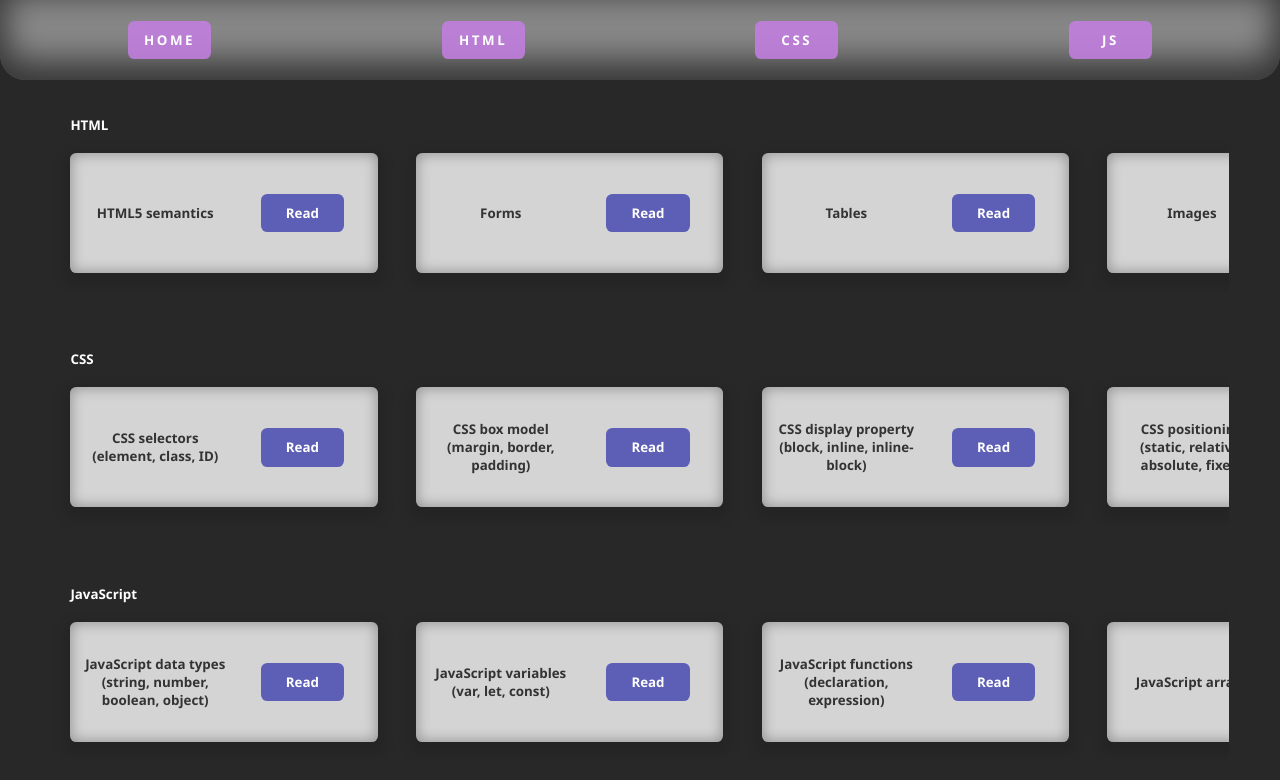
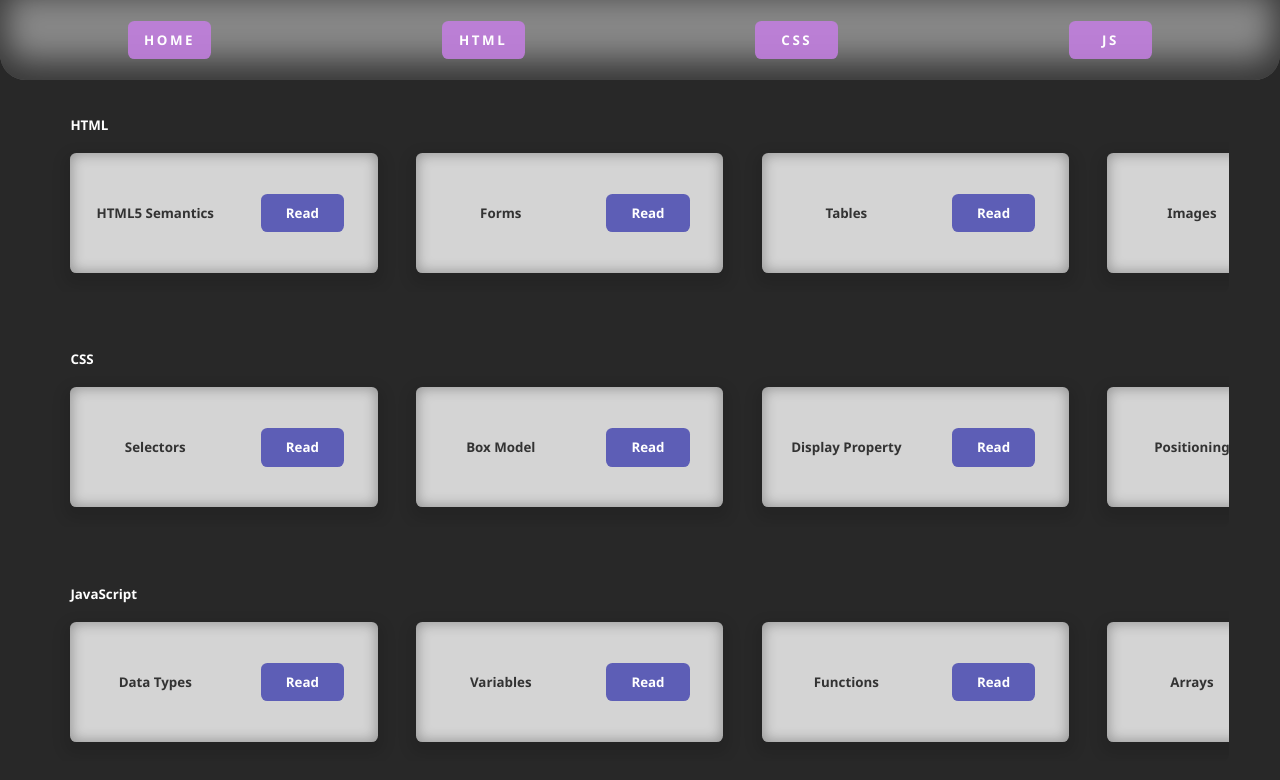
Before and after one commit to jsb-dev/jsb-dev-portfolio, a Vue app: page / in a window 1280 px wide. Shown: the top 780 px of the page. Built offline with nearby package versions, Linux system fonts and the light colour scheme.

Commit message:
Update sizing and content

```diff
--- a/src/data/topic-data.js
+++ b/src/data/topic-data.js
@@ -1,6 +1,6 @@
 export const htmlTopicData = [
   {
-    topic: 'HTML5 semantics',
+    topic: 'HTML5 Semantics',
     brief:
       'HTML5 introduced a variety of different tags that can be used to semantically structure a website. This allows for better accessibility and SEO by providing web browsers with as much detailed, meaningful information as possible.',
   },
@@ -25,17 +25,17 @@ export const htmlTopicData = [
       'HTML links, or hyperlinks, allow users to navigate from one web page to another. They can also be used to take someone to a seperate website, a specific part of the website, images for accreditation, and much more.',
   },
   {
-    topic: 'HTML lists',
+    topic: 'HTML Lists',
     brief:
       "Lists come with all the formatting options you might expect if you're familiar with rich text editors. They are also commonly used in iterative loops to display data from a collection.",
   },
   {
-    topic: 'Headings and paragraphs',
+    topic: 'Headings and Paragraphs',
     brief:
       'HTML headings are defined at six different levels with default styling and behaviour. Paragraphs serve as the most generic way to display text content on a page.',
   },
   {
-    topic: 'HTML attributes',
+    topic: 'HTML Attributes',
     brief:
       'Attributes, or properties, are used to outline specific configurations for certain elements. They can be used to provide additional information about an element, or to configure its behaviour and appearance.',
   },
@@ -45,7 +45,7 @@ export const htmlTopicData = [
       'HTML comments, like with other languages, are used to provide additional information about the code. They are not rendered by the browser, and are only visible to the developer who reads the code.',
   },
   {
-    topic: 'HTML entities',
+    topic: 'HTML Entities',
     brief:
       "Entities are used to convey unusual or complex characters that might not be available on a standard keyboard. They're also used to display reserved characters that would otherwise be interpreted as code.",
   },
@@ -55,7 +55,7 @@ export const htmlTopicData = [
       'HTML Layout works closely with CSS to provide responsive, dynamic layouts for websites. To get exactly the look you want, you need to consider container elements, positioning, and the box model, and how these might behave when considered contextually.',
   },
   {
-    topic: 'Responsive design',
+    topic: 'Responsive Design',
     brief:
       'Responsive web design starts with HTML, and requires a thorough understanding of how HTML elements behave in different contexts. Knowing how containers will position, size, and scale themselves starts with a solid understanding of hyper-text markup conventions.',
   },
@@ -78,77 +78,77 @@ export const htmlTopicData = [
 
 export const cssTopicData = [
   {
-    topic: 'CSS selectors (element, class, ID)',
+    topic: 'Selectors',
     brief:
-      'CSS selectors are patterns used to select and style HTML elements. They can be based on element names, class names prefixed with a dot (.), or IDs prefixed with a hash (#).',
+      'CSS selectors are used to select and style HTML elements. They can be based on element names, class names, IDs, attributes, and more.',
   },
   {
-    topic: 'CSS box model (margin, border, padding)',
+    topic: 'Box Model',
     brief:
-      'The CSS box model describes the layout of elements, with the content at the center surrounded by padding, border, and margin layers. Each layer affects the final size and position of the element on the page.',
+      'The CSS box model defines the default layout of HTML elements. It consists of content, padding, borders, and margins. These properties collectively determine the size, shape and spacing of an element by manipulating the space inside and around it.',
   },
   {
-    topic: 'CSS display property (block, inline, inline-block)',
+    topic: 'Display Property',
     brief:
-      "The display property determines how an element is displayed. 'block' elements take up the full width, 'inline' elements only take up as much width as necessary, and 'inline-block' elements are inline but respect box-sizing properties.",
+      'The display property determines how an element is displayed, respective to other elements. Manipulation of the display property allows us to do things like alter the flow of content, displaying elements relative to others, or explicitly setting the position of an element on the page.',
   },
   {
-    topic: 'CSS positioning (static, relative, absolute, fixed)',
+    topic: 'Positioning',
     brief:
-      "CSS positioning controls how and where elements are placed. 'static' is the default, 'relative' is positioned relative to its normal position, 'absolute' is positioned relative to the nearest non-static parent, and 'fixed' is positioned relative to the viewport.",
+      'Positioning in CSS allows you to control the layout of elements relative to other elements. Altering this allows us to do things like set the position of an element relative to its parent, or relative to the viewport. We can also stack elements according to rules we set corresponding to the display option.',
   },
   {
-    topic: 'CSS floats and clears',
+    topic: 'CSS Floats and Clears',
     brief:
-      "Floats allow elements to be pushed left or right, making content flow around them. The 'clear' property can be used to control the flow of content after floating elements.",
+      'Floats and clears can be used to manipulate the way elements sit on a markup. Floats allow us to move elements to the left or right of their parent container, while clears allow us to move elements below floated elements.',
   },
   {
-    topic: 'CSS typography (font-family, font-size, font-weight)',
+    topic: 'Typography',
     brief:
       "CSS typography properties control the appearance of text. 'font-family' sets the font, 'font-size' sets the size, and 'font-weight' controls the thickness of characters.",
   },
   {
-    topic: 'CSS color and background properties',
+    topic: 'Color and Background',
     brief:
       "CSS provides properties to set colors and backgrounds. 'color' sets the text color, while 'background-color' sets the background color. Images and gradients can also be set as backgrounds.",
   },
   {
-    topic: 'CSS gradients',
+    topic: 'Gradient',
     brief:
       'CSS gradients allow you to display a smooth transition between multiple colors. They can be linear or radial.',
   },
   {
-    topic: 'CSS transitions and animations',
+    topic: 'Transitions and Animations',
     brief:
       'CSS transitions allow smooth changes of property values. CSS animations can be used to create complex, multi-step animations using keyframes.',
   },
   {
-    topic: 'CSS flexbox layout',
+    topic: 'Flexbox Layout',
     brief:
       'Flexbox is a modern layout model that provides an efficient way to design complex layout structures with a cleaner tool and more predictable results.',
   },
   {
-    topic: 'CSS grid layout',
+    topic: 'Grid Layout',
     brief:
       'CSS Grid layout is a two-dimensional layout system for the web, offering a way to design complex responsive layouts with ease.',
   },
   {
-    topic: 'Responsive design with media queries',
+    topic: 'Media Queries',
     brief:
       'Media queries allow styles to be applied based on the device characteristics, like its width, height, or orientation. This is foundational for creating responsive designs.',
   },
   {
-    topic: 'CSS preprocessors (Sass, Less)',
+    topic: 'CSS Preprocessors',
     brief:
       'Preprocessors like Sass and Less enhance CSS with features like variables, nested rules, and functions. They need to be compiled to regular CSS to work in browsers.',
   },
   {
-    topic: 'CSS frameworks (Bootstrap, Materialize)',
+    topic: 'CSS Frameworks',
     brief:
       'CSS frameworks provide pre-written CSS rules to aid in the rapid development of websites. Bootstrap and Materialize are popular frameworks that include grid systems, components, and utilities.',
   },
   {
-    topic: 'Web accessibility (WCAG 2.0 guidelines)',
+    topic: 'CSS Accessibility',
     brief:
       'Web accessibility ensures websites and apps are usable by people with disabilities. WCAG 2.0 offers guidelines for making web content more accessible to all users.',
   },
@@ -156,77 +156,77 @@ export const cssTopicData = [
 
 export const jsTopicData = [
   {
-    topic: 'JavaScript data types (string, number, boolean, object)',
+    topic: 'Data Types',
     brief:
       'JavaScript has several data types including strings (text), numbers (integers or floats), booleans (true or false), and objects (key-value pairs).',
   },
   {
-    topic: 'JavaScript variables (var, let, const)',
+    topic: 'Variables',
     brief:
       "JavaScript uses variables to store values. 'var' is the traditional declaration, 'let' allows block-scoped variable declaration, and 'const' declares block-scoped, read-only variables.",
   },
   {
-    topic: 'JavaScript functions (declaration, expression)',
+    topic: 'Functions',
     brief:
       'Functions in JavaScript are blocks of reusable code. They can be declared or expressed. Function declarations are hoisted, whereas function expressions are not.',
   },
   {
-    topic: 'JavaScript arrays',
+    topic: 'Arrays',
     brief:
       'Arrays in JavaScript are ordered lists of values. They can store multiple values and can be accessed by their index.',
   },
   {
-    topic: 'JavaScript objects',
+    topic: 'Objects',
     brief:
       'Objects in JavaScript are collections of key-value pairs. They can contain multiple data types and can be nested.',
   },
   {
-    topic: 'JavaScript loops (for, while)',
+    topic: 'Loops',
     brief:
       "Loops are used to execute the same block of code multiple times. Common types of loops include 'for' and 'while'.",
   },
   {
-    topic: 'JavaScript conditional statements (if/else, switch/case)',
+    topic: 'Conditional Statements',
     brief:
       "Conditional statements allow code to be executed based on whether a condition is true or false. 'if/else' and 'switch/case' are the primary conditional structures in JavaScript.",
   },
   {
-    topic: 'JavaScript DOM manipulation',
+    topic: 'DOM Manipulation',
     brief:
       'The Document Object Model (DOM) represents the structure of an HTML document. JavaScript can be used to manipulate the DOM, changing content, structure, or styles dynamically.',
   },
   {
-    topic: 'Vue.js components',
+    topic: 'Vue.js Components',
     brief:
       'In Vue.js, components are reusable chunks of code that encapsulate a template, logic, and styles for a UI piece. Components can be nested and reused across projects.',
   },
   {
-    topic: 'Vue.js directives',
+    topic: 'Vue.js Directives',
     brief:
       'Vue.js directives are prefixed tokens in templates that provide special reactive behavior. For example, `v-if`, `v-for`, and `v-bind`.',
   },
   {
-    topic: 'Vue.js computed properties',
+    topic: 'Vue.js Computed Properties',
     brief:
       'Computed properties are reactive properties in Vue.js that are based on other properties. They update automatically when their dependencies change.',
   },
   {
-    topic: 'Vue.js lifecycle hooks',
+    topic: 'Vue.js Lifecycle Hooks',
     brief:
       'Lifecycle hooks in Vue.js are special methods that automatically get called as your component achieves certain milestones in its lifecycle, like creation, mounting, updating, and destruction.',
   },
   {
-    topic: 'Vue.js event handling',
+    topic: 'Vue.js Event-handling',
     brief:
       "Vue provides a `v-on` directive to listen to DOM events and execute JavaScript when they're triggered.",
   },
   {
-    topic: 'Vue.js routing',
+    topic: 'Vue.js Routing',
     brief:
       'Vue Router is the official router for Vue.js. It allows for the creation of Single Page Applications with navigation, nested routes, and more.',
   },
   {
-    topic: 'Vue.js state management (Vuex)',
+    topic: 'Vue.js State Management (Vuex)',
     brief:
       'Vuex is a state management pattern + library for Vue.js applications. It serves as a centralized store for all components in an application.',
   },
```
